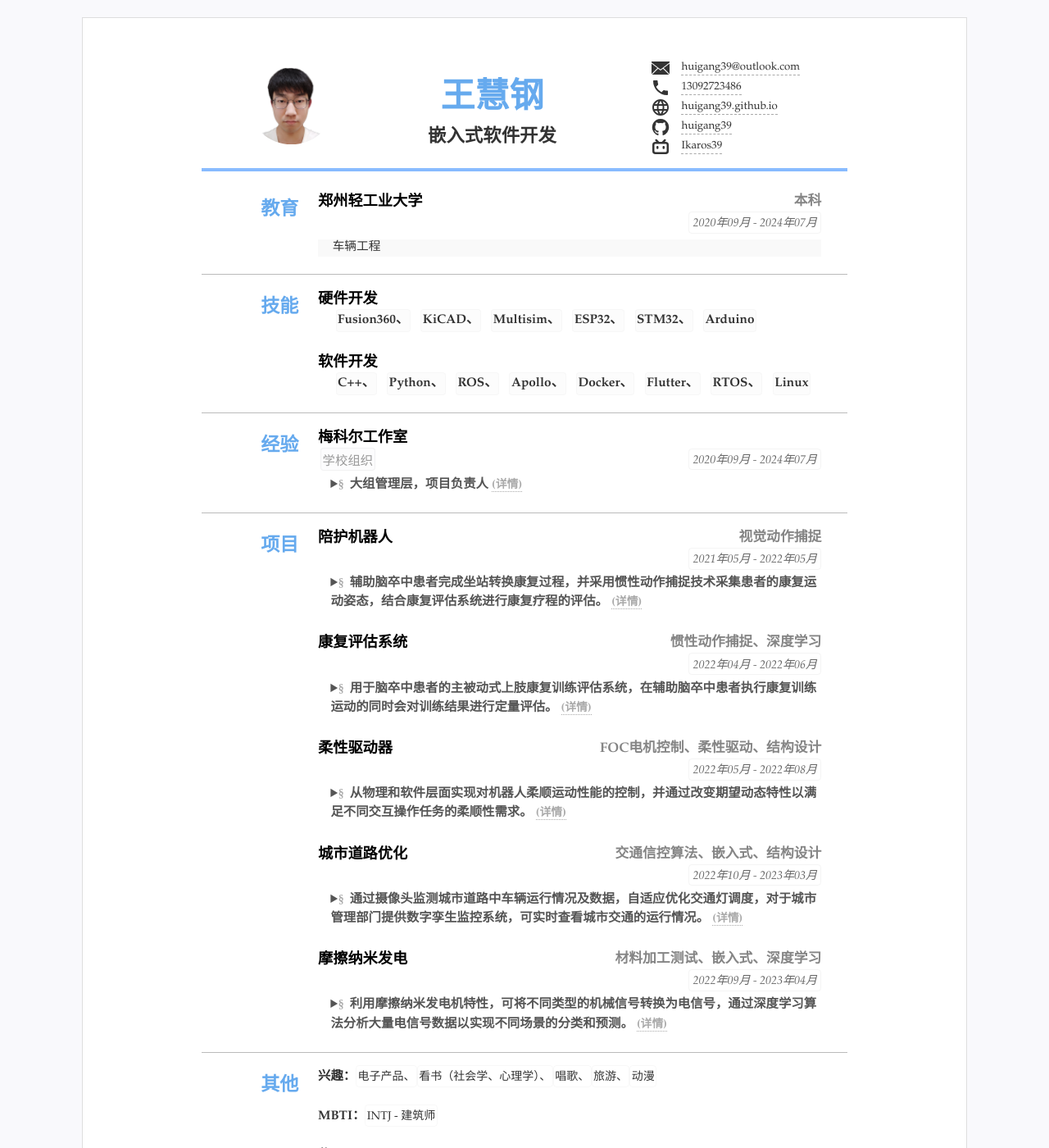
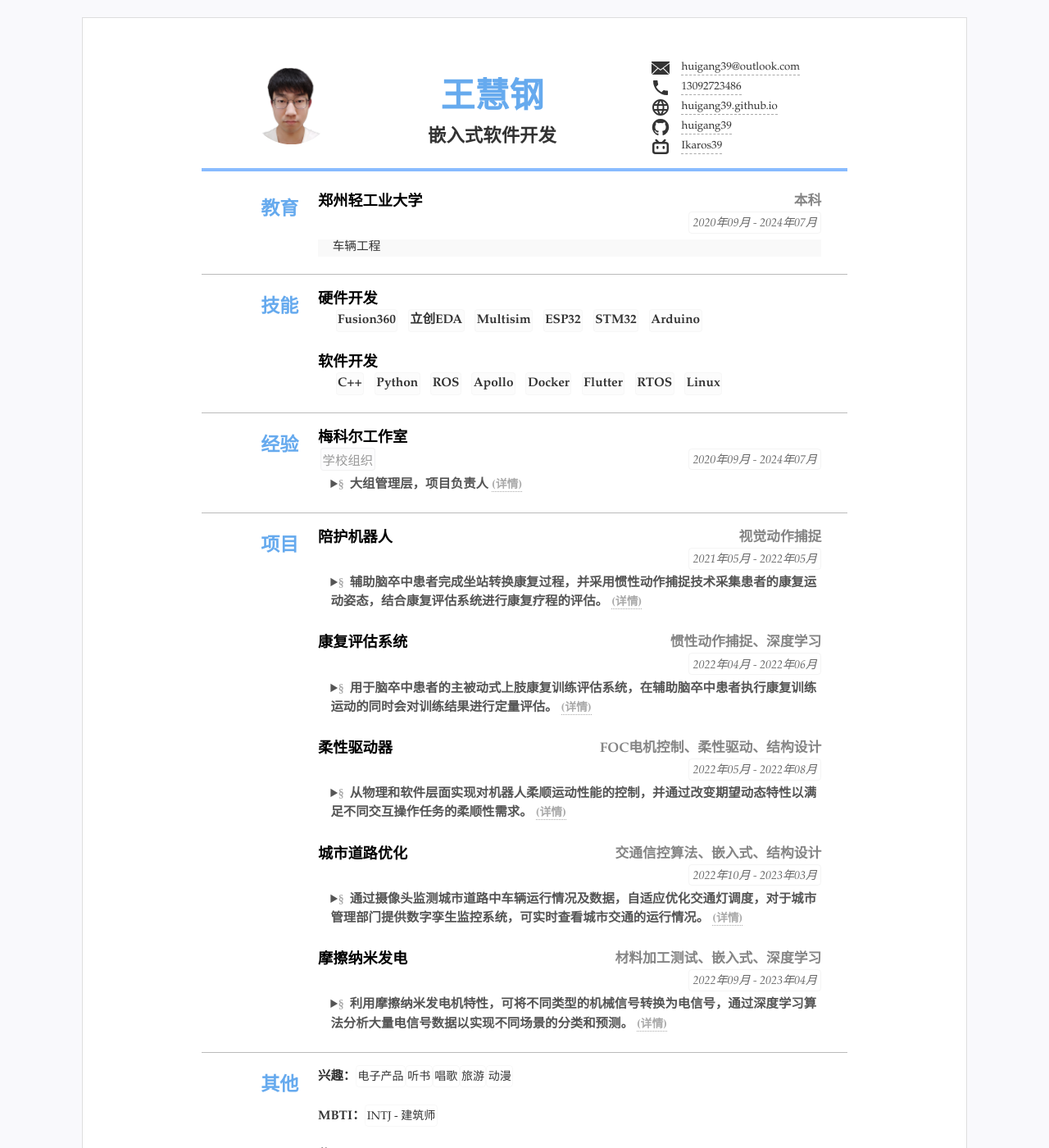
Before and after one commit to huigang39/resume, a Jekyll site: the page built from index.html, in a window 1280 px wide and 1400 px high. Shown: the whole window at 82% size. Built offline with Jekyll 4.4.1, drawn with Linux system fonts in a browser that asks for light colours.

Commit message:
Update resume.yml

```diff
--- a/_data/resume.yml
+++ b/_data/resume.yml
@@ -45,21 +45,21 @@ main: #简历主要内容，
   content:
   - title: 硬件开发
     items: #itmems 可以小块的方式显示
-    - Fusion360、
-    - KiCAD、
-    - Multisim、
-    - ESP32、
-    - STM32、
+    - Fusion360
+    - 立创EDA
+    - Multisim
+    - ESP32
+    - STM32
     - Arduino
   - title: 软件开发
     items:
-    - C++、
-    - Python、
-    - ROS、
-    - Apollo、
-    - Docker、
-    - Flutter、
-    - RTOS、
+    - C++
+    - Python
+    - ROS
+    - Apollo
+    - Docker
+    - Flutter
+    - RTOS
     - Linux
 
 - type: experience
@@ -116,10 +116,10 @@ others: #其他列表显示
   content: #选择需要的格式
   - title: 兴趣：
     items: #单行列表
-    - 电子产品、
-    - 看书（社会学、心理学）、
-    - 唱歌、
-    - 旅游、
+    - 电子产品
+    - 听书
+    - 唱歌
+    - 旅游
     - 动漫
   - title: MBTI：
     items: INTJ - 建筑师
```
